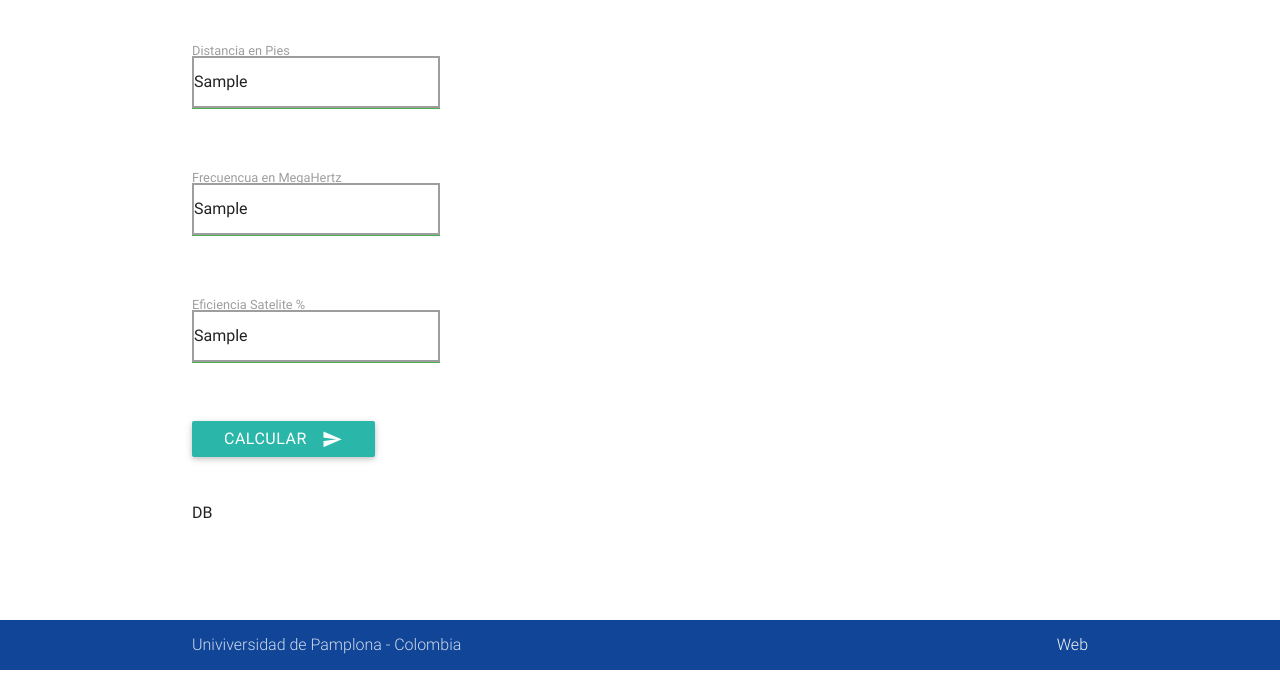
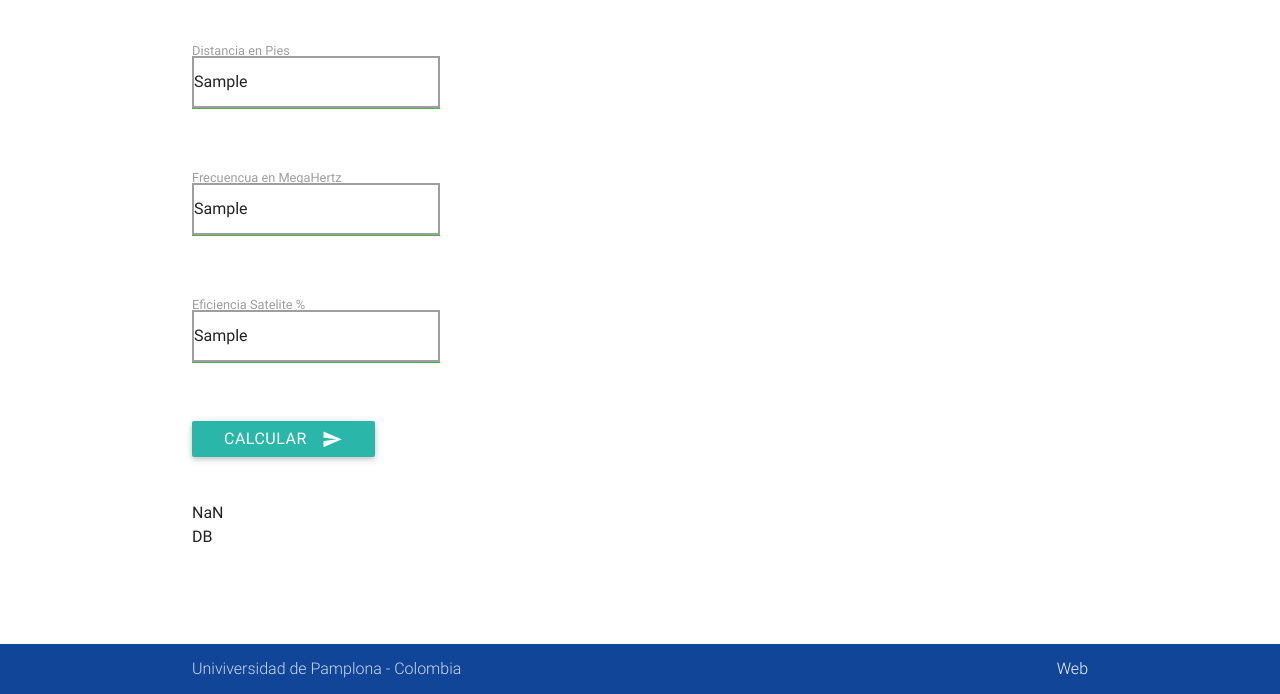
Before and after one commit to Luda16-zz/satellite-link, a plain HTML site: page pages/gpx.html in a window 1280 px wide. Both pictures are taken after typing "Sample", "Sample", "Sample" into the empty fields and a click on the button "CALCULAR". Shown: the part 196-890 px from the top of the page. Before the commit the page ends 866 px from the top, so only its background shows below. Drawn offline with nearby package versions, Linux system fonts and the light colour scheme.

Commit message:
fixed gpx

```diff
--- a/js/calculos.js
+++ b/js/calculos.js
@@ -33,12 +33,12 @@ Object.defineProperty(calculos_result,'pot_recept', {value: '0', writable:true,
 Object.defineProperty(calculos_result,'figura', {value: '0', writable:true, enumerable:true, configurable:true});
 Object.defineProperty(calculos_result,'c_no', {value: '0', writable:true, enumerable:true, configurable:true});
 
-Object.defineProperty(calculos_result, 'temp', {value:'0',
+/*Object.defineProperty(calculos_result, 'temp', {value:'0',
   get: function() { return temp; },
   set: function(newValue) { bValue = newValue; },
   enumerable: true,
   configurable: true
-});
+});*/
 
 function fspl_decibels(){
 var pi=Math.PI;
@@ -166,11 +166,16 @@ function conversion_longitud(valor,unidad){
 //punto 6
 function ganancia_antena_receptora(){
 	//var valor_pie=3.28*valmts; //valor de metro a pie
+
 	valmts=document.getElementById('distpies').value;
 	frecuencia=document.getElementById('frecuemhz').value;
 	eficiencia_sat=document.getElementById('eficisate').value;
-	var gpx=20*Math.log(valmts)+20*Math.log(frecuencia)+10*Math.log(eficiencia_sat)- 49.92;//aun no se que carajo es 49,92?. Constante o Variable?
-gpx=gpx.toFixed(3);
+	eficiencia_sat=eficiencia_sat/100;
+	//alert(eficiencia_sat);
+	var gp1=20*Math.log10(valmts)+20*Math.log10(frecuencia)+10*Math.log10(eficiencia_sat)- 49.92;
+	var gpx=gp1;
+
+    gpx=gpx.toFixed(3);
 	calculos_result.gan_anten_reci=gpx;
 	document.getElementById('gainpx').innerHTML=calculos_result.gan_anten_reci;
 //return gpx;
--- a/pages/gpx.html
+++ b/pages/gpx.html
@@ -65,11 +65,11 @@
                                         <label for="">Eficiencia Satelite %</label>
                                     </div>
                                 </div>
-                                <button class="btn waves-effect waves-light" type="button" onclick="fsl_segundo()" name="actionpire" id="actionpire">Calcular
+                                <button class="btn waves-effect waves-light" type="button" onclick="ganancia_antena_receptora()" name="actionpire" id="actionpire">Calcular
                                     <i class="mdi-content-send right"></i>
                                 </button>
                             </form>
-                        </div><div id="vfsl1"></div>
+                        </div><div id="gainpx"></div>
                    DB </div>
                 </div>
             </div>
```
